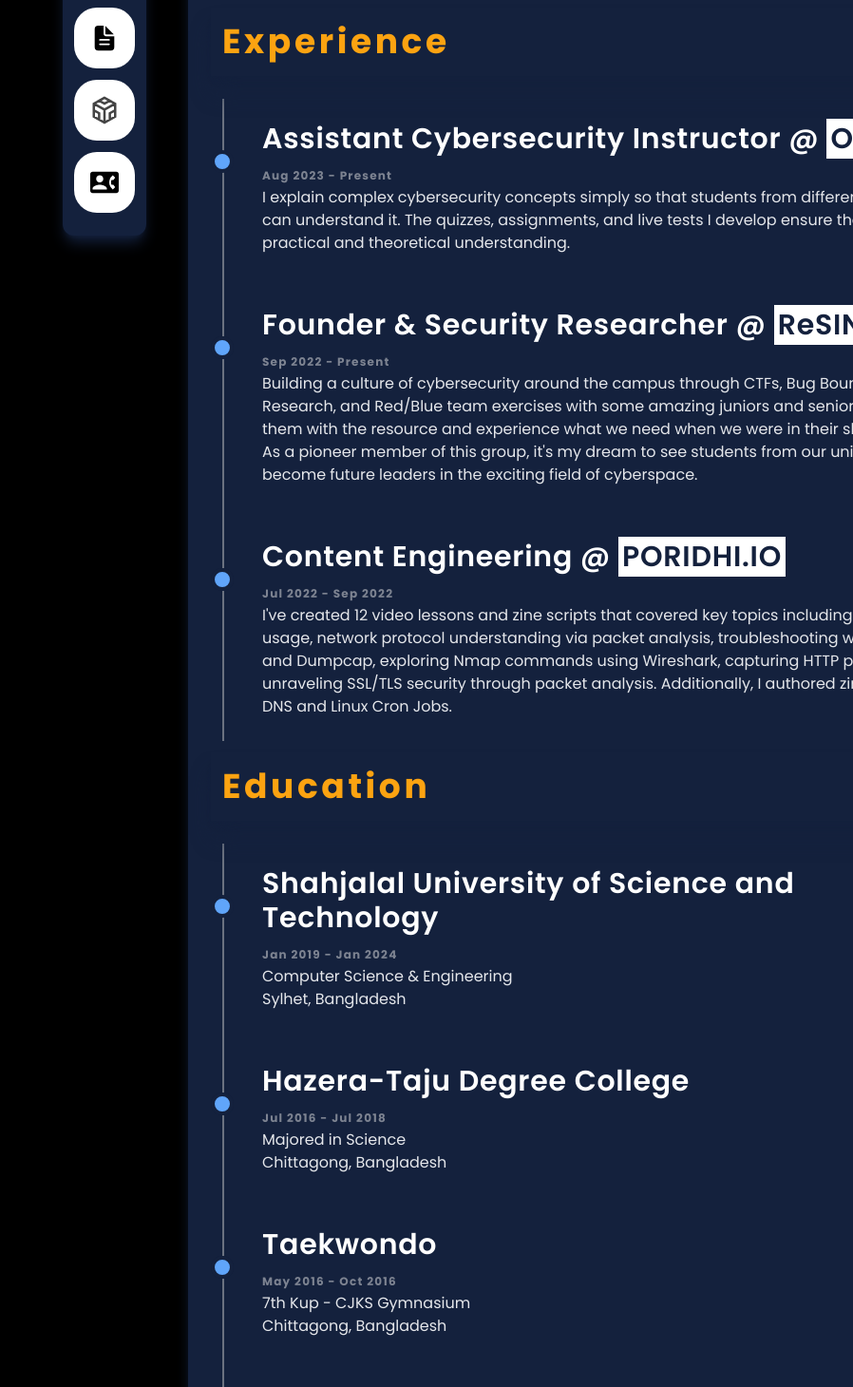
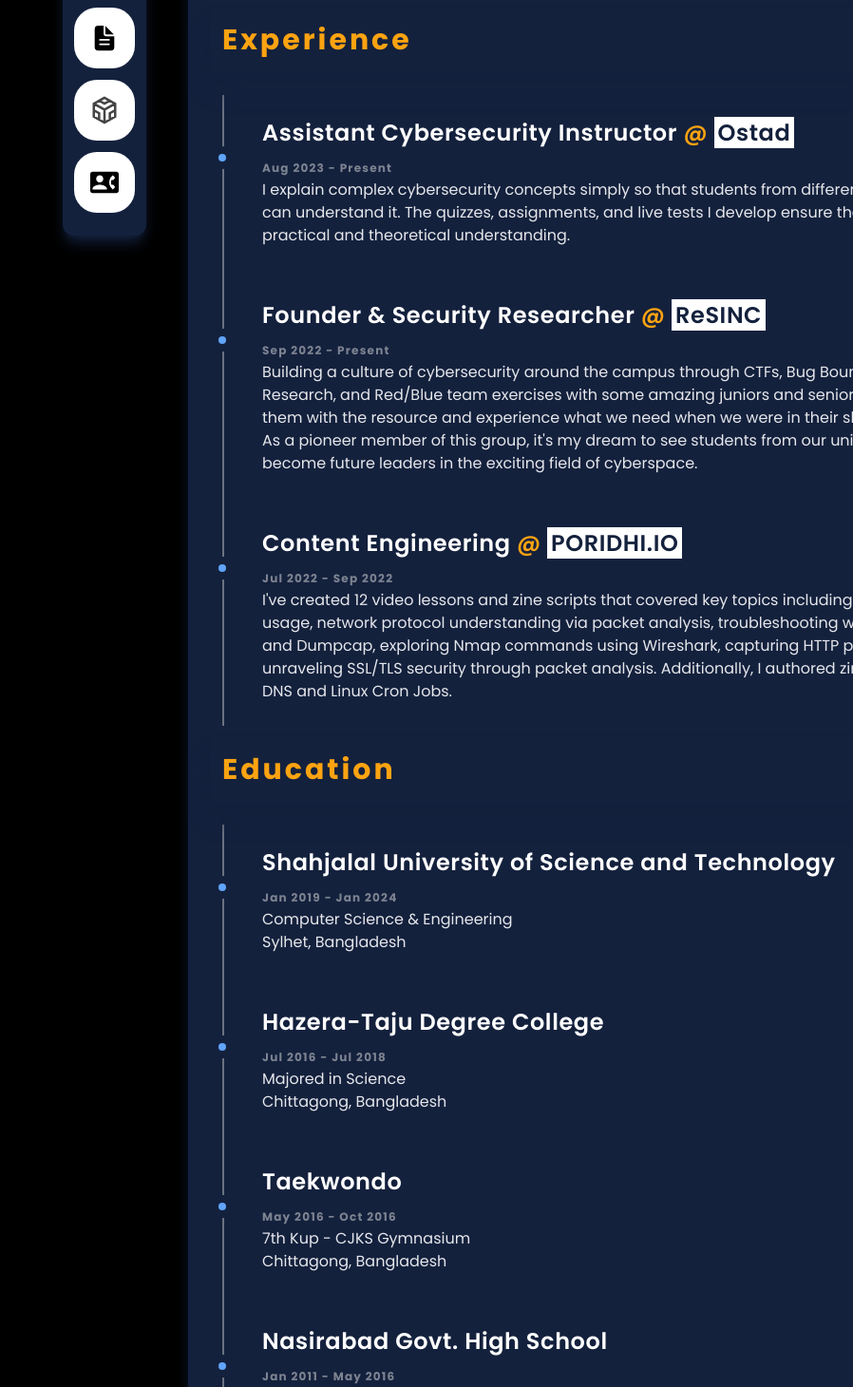
Before and after one commit to kcnaiamh/Personal-Portfolio, a React (Vite) app: page /resume in a window 1280 px wide. Shown: the part 360-1820 px from the top of the page at 95% size, without its empty margins (382-1280 px from the left). Built offline with nearby package versions, Linux system fonts and the light colour scheme.

Commit message:
good night

```diff
--- a/src/components/SideBar.jsx
+++ b/src/components/SideBar.jsx
@@ -7,9 +7,11 @@
 const SideBar = () => {
 	const SideBarIcon = ({ icon, tip, epoint }) => {
 		return (
-			<NavLink to={epoint} className="sidebar-icon group">
+			<NavLink
+				to={epoint}
+				className="group relative flex items-center justify-center h-16 w-16 mt-3 mb-3 mx-auto bg-white text-black rounded-3xl ease-linear transition-all duration-300 hover:translate-x-[-4px] hover:translate-y-[-4px] hover:rounded-md hover:bg-[#FCA311] hover:border-white hover:text-white hover:shadow-[4px_4px_0px_white]">
 				{icon}
-				<span className="sidebar-tooltip group-hover:scale-100 capitalize">
+				<span className="absolute w-auto p-2 m-2 min-w-max left-16 rounded-md shadow-md text-white bg-gray-900 text-xs font-bold transition-all duration-100 scale-0 origin-left group-hover:scale-100 capitalize">
 					{tip}
 				</span>
 			</NavLink>
--- a/src/index.css
+++ b/src/index.css
@@ -11,20 +11,12 @@
 }
 
 @layer components {
-	.sidebar-icon {
-		@apply relative flex items-center justify-center h-16 w-16 mt-3 mb-3 mx-auto bg-white text-black  hover:bg-[#FCA311] hover:text-white rounded-3xl hover:rounded-xl transition-all duration-300 ease-linear;
-	}
-
-	.sidebar-tooltip {
-		@apply absolute w-auto p-2 m-2 min-w-max left-14 rounded-md shadow-md text-white bg-gray-900 text-xs font-bold transition-all duration-100 scale-0 origin-left;
-	}
-
 	.sidebar-hight {
 		max-height: 21.25rem;
 	}
 
 	.group-date {
-		@apply text-4xl text-[#FCA311] px-3 py-4 font-bold tracking-widest bg-[#14213d] shadow-[#14213d] shadow-xl;
+		@apply text-3xl text-[#FCA311] px-3 py-4 font-bold tracking-widest bg-[#14213d] shadow-[#14213d] shadow-xl;
 	}
 
 	.timeline {
@@ -32,7 +24,7 @@
 	}
 
 	.dot {
-		@apply absolute top-[30px] -left-3.5 bg-blue-400 h-6 w-6 rounded-full border-4 border-[#14213d];
+		@apply absolute top-[30px] -left-3.5 bg-blue-400 h-6 w-6 rounded-full border-8 border-[#14213d];
 	}
 
 	.timeline-date {
@@ -40,6 +32,6 @@
 	}
 
 	.timeline-title {
-		@apply text-3xl text-white font-semibold tracking-wide mb-2;
+		@apply text-2xl text-white font-semibold tracking-wide mb-2;
 	}
 }
--- a/src/pages/Resume.jsx
+++ b/src/pages/Resume.jsx
@@ -6,6 +6,7 @@
 		<Layout>
 			<h1 className="capitalize font-bold text-2xl mb-2 ">Resume</h1>
 			<div class="w-12 h-1 bg-[#FCA311] mb-5" />
+
 			<div className="flex-col items-center justify-center mb-20">
 				<section className="w-[800px]">
 					<div className="sticky -top-3 py-3 z-10">
@@ -15,11 +16,12 @@
 					<div className="timeline">
 						<div className="relative">
 							<div className="dot" title="current event">
-								<div className="dot absolute -top-1 -left-1 animate-ping"></div>
+								<div className="dot absolute -top-2 -left-2 animate-ping"></div>
 							</div>
 							<div className="pl-10">
 								<h3 className="timeline-title">
-									Assistant Cybersecurity Instructor @{" "}
+									Assistant Cybersecurity Instructor{" "}
+									<span className="text-[#fca311]">@</span>{" "}
 									<span className="bg-white text-[#14213d] px-1">Ostad</span>
 								</h3>
 								<span className="timeline-date">Aug 2023 - Present</span>
@@ -34,11 +36,12 @@
 
 						<div className="relative">
 							<div className="dot" title="current event">
-								<div className="dot absolute -top-1 -left-1"></div>
+								<div className="dot absolute -top-2 -left-2"></div>
 							</div>
 							<div className="pl-10">
 								<h3 className="timeline-title">
-									Founder & Security Researcher @{" "}
+									Founder & Security Researcher{" "}
+									<span className="text-[#fca311]">@</span>{" "}
 									<span className="bg-white text-[#14213d] px-1">ReSINC</span>
 								</h3>
 								<span className="timeline-date">Sep 2022 - Present</span>
@@ -58,11 +61,11 @@
 
 						<div className="relative">
 							<div className="dot" title="current event">
-								<div className="dot absolute -top-1 -left-1"></div>
+								<div className="dot absolute -top-2 -left-2"></div>
 							</div>
 							<div className="pl-10">
 								<h3 className="timeline-title">
-									Content Engineering @{" "}
+									Content Engineering <span className="text-[#fca311]">@</span>{" "}
 									<span className="bg-white text-[#14213d] px-1">
 										PORIDHI.IO
 									</span>
@@ -89,7 +92,7 @@
 					<div className="timeline">
 						<div className="relative">
 							<div className="dot" title="current event">
-								<div className="dot absolute -top-1 -left-1 animate-ping"></div>
+								<div className="dot absolute -top-2 -left-2 animate-ping"></div>
 							</div>
 							<div className="pl-10">
 								<h3 className="timeline-title">
@@ -105,7 +108,7 @@
 
 						<div className="relative">
 							<div className="dot" title="current event">
-								<div className="dot absolute -top-1 -left-1"></div>
+								<div className="dot absolute -top-2 -left-2"></div>
 							</div>
 							<div className="pl-10">
 								<h3 className="timeline-title">Hazera-Taju Degree College</h3>
@@ -119,7 +122,7 @@
 
 						<div className="relative">
 							<div className="dot" title="current event">
-								<div className="dot absolute -top-1 -left-1"></div>
+								<div className="dot absolute -top-2 -left-2"></div>
 							</div>
 							<div className="pl-10">
 								<h3 className="timeline-title">Taekwondo</h3>
@@ -133,7 +136,7 @@
 
 						<div className="relative">
 							<div className="dot" title="current event">
-								<div className="dot absolute -top-1 -left-1"></div>
+								<div className="dot absolute -top-2 -left-2"></div>
 							</div>
 							<div className="pl-10">
 								<h3 className="timeline-title">Nasirabad Govt. High School</h3>
```
